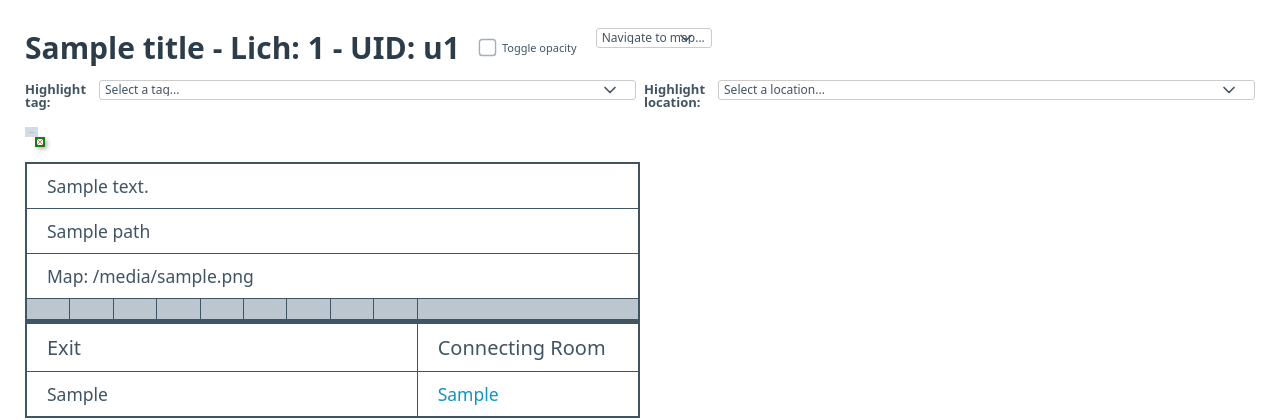
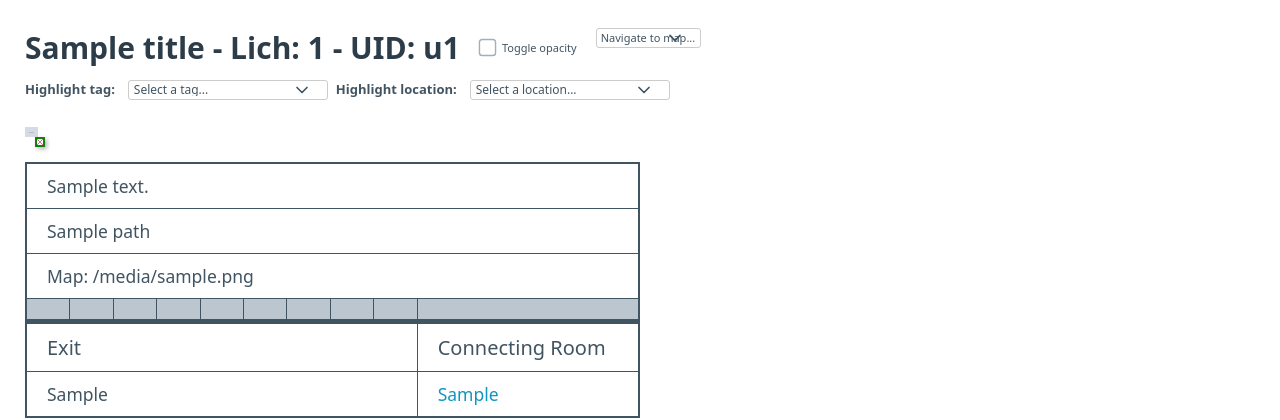
Before and after one commit to MahtraDR/dr-lich-mapdb-room, a Flask app: template app/templates/room.html in a window 1280 px wide. Shown: the top 420 px of the page. Run offline with Flask 3, Linux system fonts and the light colour scheme; the template is opened without the code that fills it: most values are stand-ins (such as "Sample title", 1, 10 or a date in 2020); grey boxes marked "Sample" are stand-in pictures; parts of the project's set-up code (start-up, migrations or seed data) failed here and were passed over.

Commit message:
categorize map nav dropdown styling

```diff
--- a/app/static/css/room.css
+++ b/app/static/css/room.css
@@ -149,6 +149,7 @@ h3 {
     border: 1px solid #ccc;
     border-radius: 3px;
     min-width: 120px;
+    max-width: 200px;
     line-height: 1;
     vertical-align: baseline;
 }
@@ -176,13 +177,23 @@ h3 {
 }
 
 #map_dropdown {
-    padding: 3px 5px;
-    font-size: 12px;
+    padding: 2px 4px;
+    font-size: 11px !important;
     border: 1px solid #ccc;
     border-radius: 3px;
-    max-width: fit-content;
-    line-height: 1;
-    vertical-align: baseline;
+    max-width: 200px;
+    line-height: 1.2;
+    margin-top: 1px;
+}
+
+#map_dropdown optgroup {
+    font-weight: bold;
+    font-size: 12px !important;
+}
+
+#map_dropdown option {
+    font-weight: normal;
+    font-size: 11px !important;
 }
 
 #mapimage.opacity_active {
```
